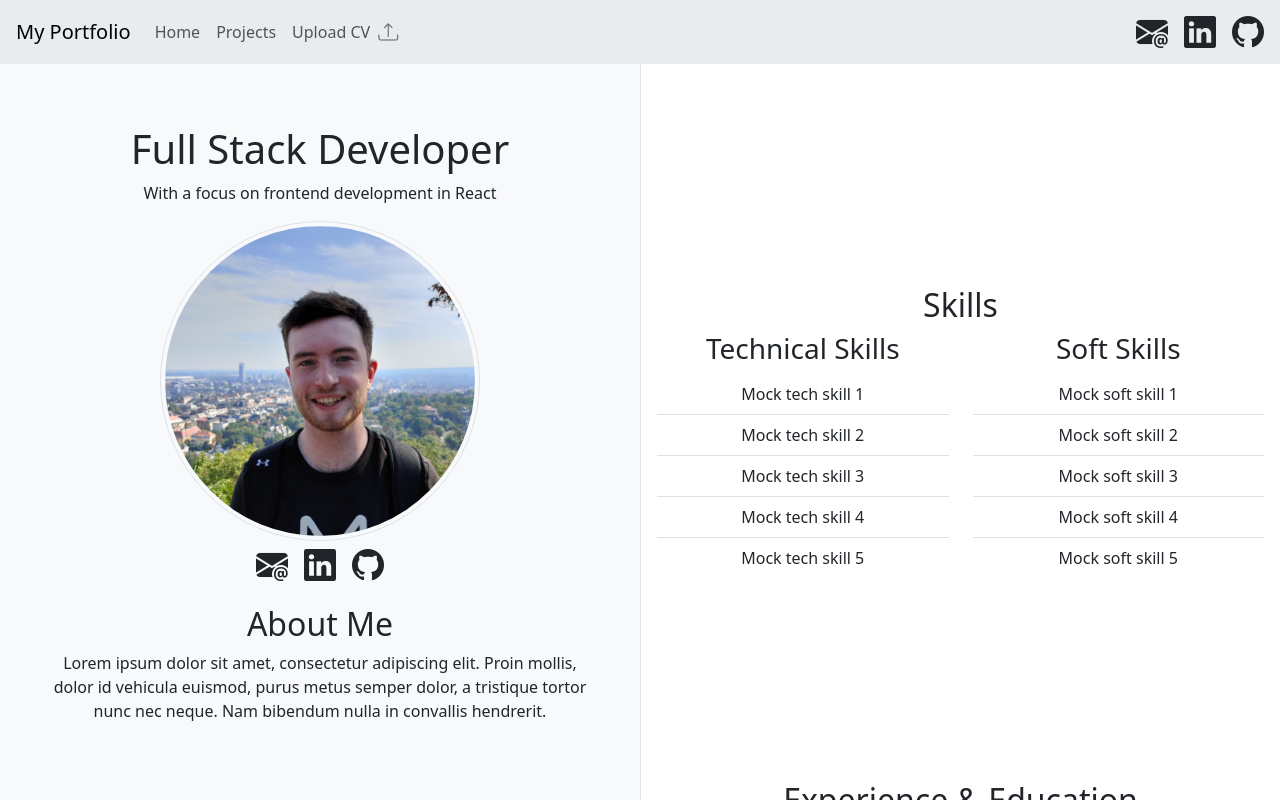
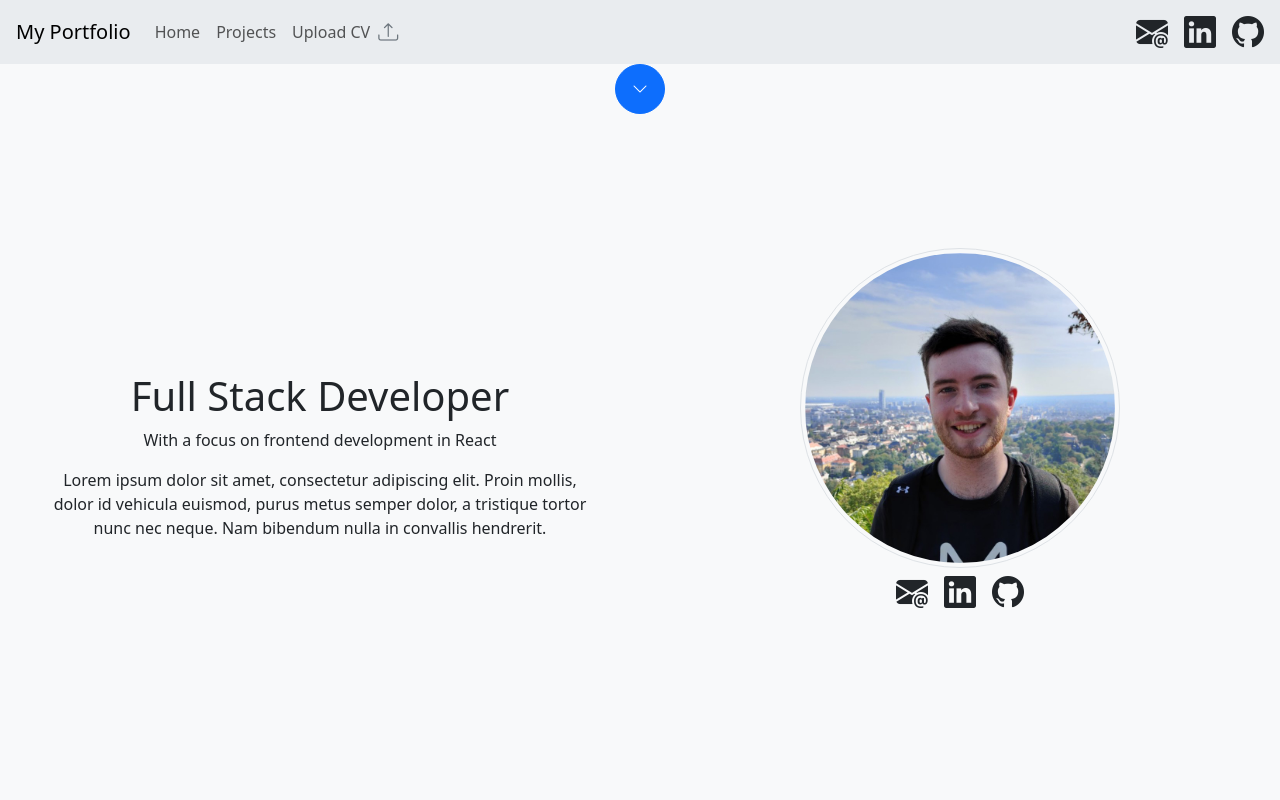
Before and after one commit to DylanJPW/portfolio-frontend, a React (Create React App) app: page /about-me in a window 1280 px wide. Built offline with nearby package versions, Linux system fonts and the light colour scheme; no server answers.

Commit message:
Revert to vertical layout

```diff
--- /dev/null
+++ b/src/components/about-me-page/AboutMePage.scss
@@ -0,0 +1,3 @@
+.screen-height {
+  height: 100vh;
+}
--- a/src/components/about-me-page/AboutMePage.tsx
+++ b/src/components/about-me-page/AboutMePage.tsx
@@ -4,6 +4,7 @@ import { useAppDispatch, useAppSelector } from "../../config/store";
 import { getLatestCV } from "../cv/edit-page.reducer";
 import { Spinner } from "react-bootstrap";
 import { SkillsAndExpSection } from "./SkillsAndExpSection";
+import './AboutMePage.scss';
 
 export const AboutMePage = () => {
   const dispatch = useAppDispatch();
@@ -15,10 +16,14 @@ export const AboutMePage = () => {
     dispatch(getLatestCV());
   }, []);
 
+  function handleScrollButton() {
+    document.getElementById("skills")?.scrollIntoView({ behavior: "smooth" });
+  }
+
   return (
     <div
       id="about-me-section"
-      className="d-flex flex-row text-center align-items-center justify-content-center h-100"
+      className="d-flex flex-column text-center align-items-center h-100"
     >
       {!pageContentLoaded ? (
         <div className="d-flex flex-row align-items-center">
@@ -29,13 +34,18 @@ export const AboutMePage = () => {
         <>
           <div
             id="bio"
-            className="d-flex flex-column w-50 h-100 justify-content-center bg-light"
+            className="d-flex flex-row w-100 h-100 justify-content-center bg-light"
           >
-            <div>
-              <h1>Full Stack Developer</h1>
-              <p>With a focus on frontend development in React</p>
+            <div className="d-flex flex-column w-50 screen-height justify-content-center ">
+              <div>
+                <h1>Full Stack Developer</h1>
+                <p>With a focus on frontend development in React</p>
+              </div>
+              <div>
+                <p className="px-5">{pageContent.summary.trim()}</p>
+              </div>
             </div>
-            <div className="mb-3">
+            <div className="d-flex flex-column w-50 h-100 align-items-center justify-content-center">
               <img
                 src="./profilePicture.png"
                 className="img-thumbnail w-50 bg-light border-radius-50"
@@ -44,12 +54,14 @@ export const AboutMePage = () => {
                 <SocialMediaLinks />
               </div>
             </div>
-            <div>
-              <h2>About Me</h2>
-              <p className="px-5">{pageContent.summary.trim()}</p>
-            </div>
           </div>
-          <div id="skills" className="w-50 h-100 border-start">
+          <button
+            className="btn btn-primary scroll-button justify-content-center align-items-center align-self-center mb-4 position-fixed"
+            onClick={() => handleScrollButton()}
+          >
+            <i className="bi bi-chevron-down"></i>
+          </button>
+          <div id="skills" className="w-100 h-100 border-start">
             <SkillsAndExpSection cvData={pageContent} />
           </div>
         </>
--- a/src/components/about-me-page/SkillsAndExpSection.tsx
+++ b/src/components/about-me-page/SkillsAndExpSection.tsx
@@ -127,7 +127,7 @@ export const SkillsAndExpSection = ({ cvData }: SkillsAndExpSectionProps) => {
         {hasExperience && <ExperienceSection experienceList={experienceList} />}
       </div>
       <button
-        className="btn btn-primary scroll-button justify-content-center align-items-center align-self-center mb-4 position-fixed"
+        className="btn btn-primary scroll-button justify-content-center align-items-center align-self-center mb-4"
         onClick={() => handleScrollButton()}
       >
         <i className="bi bi-chevron-down"></i>
```
